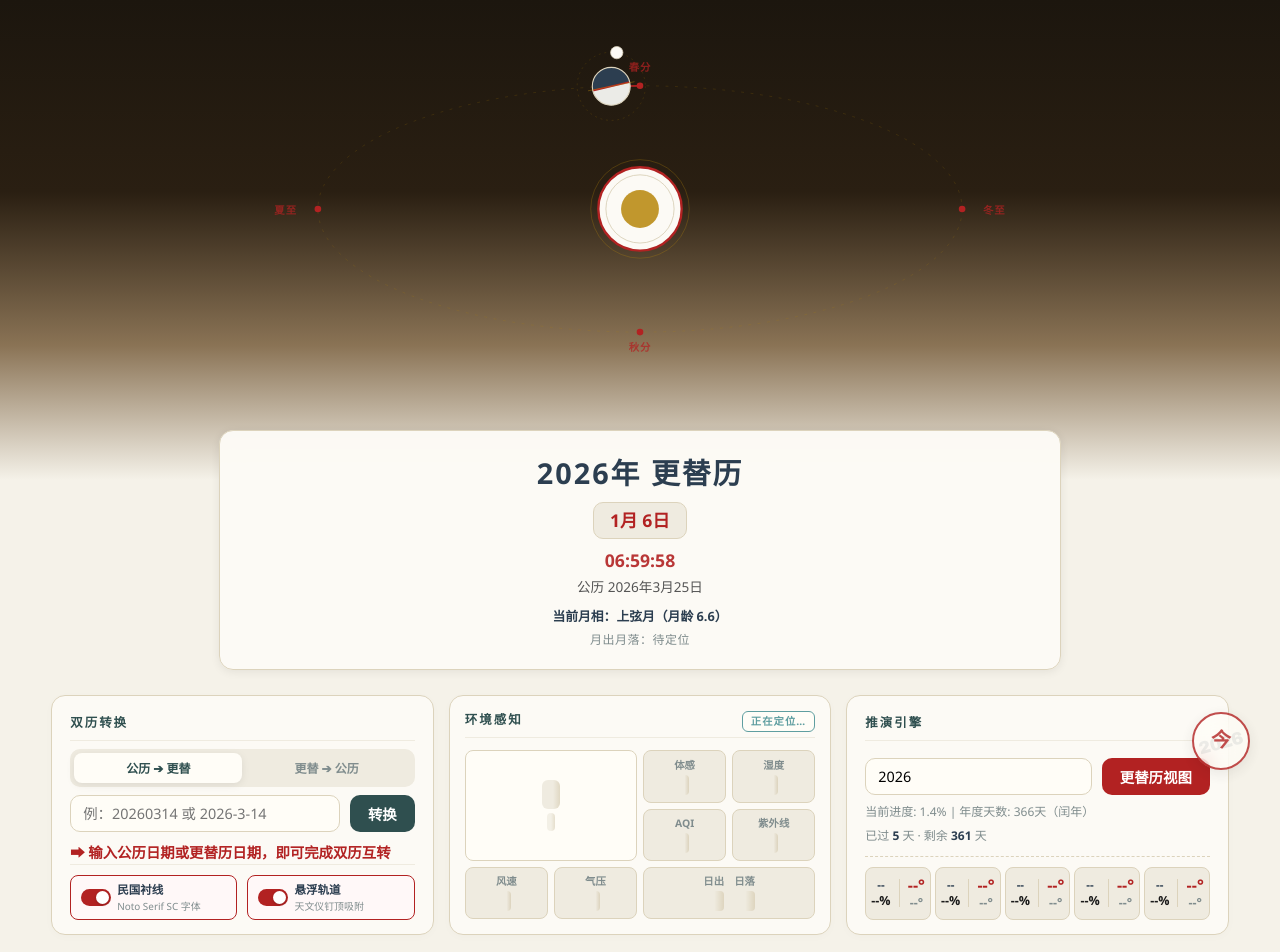
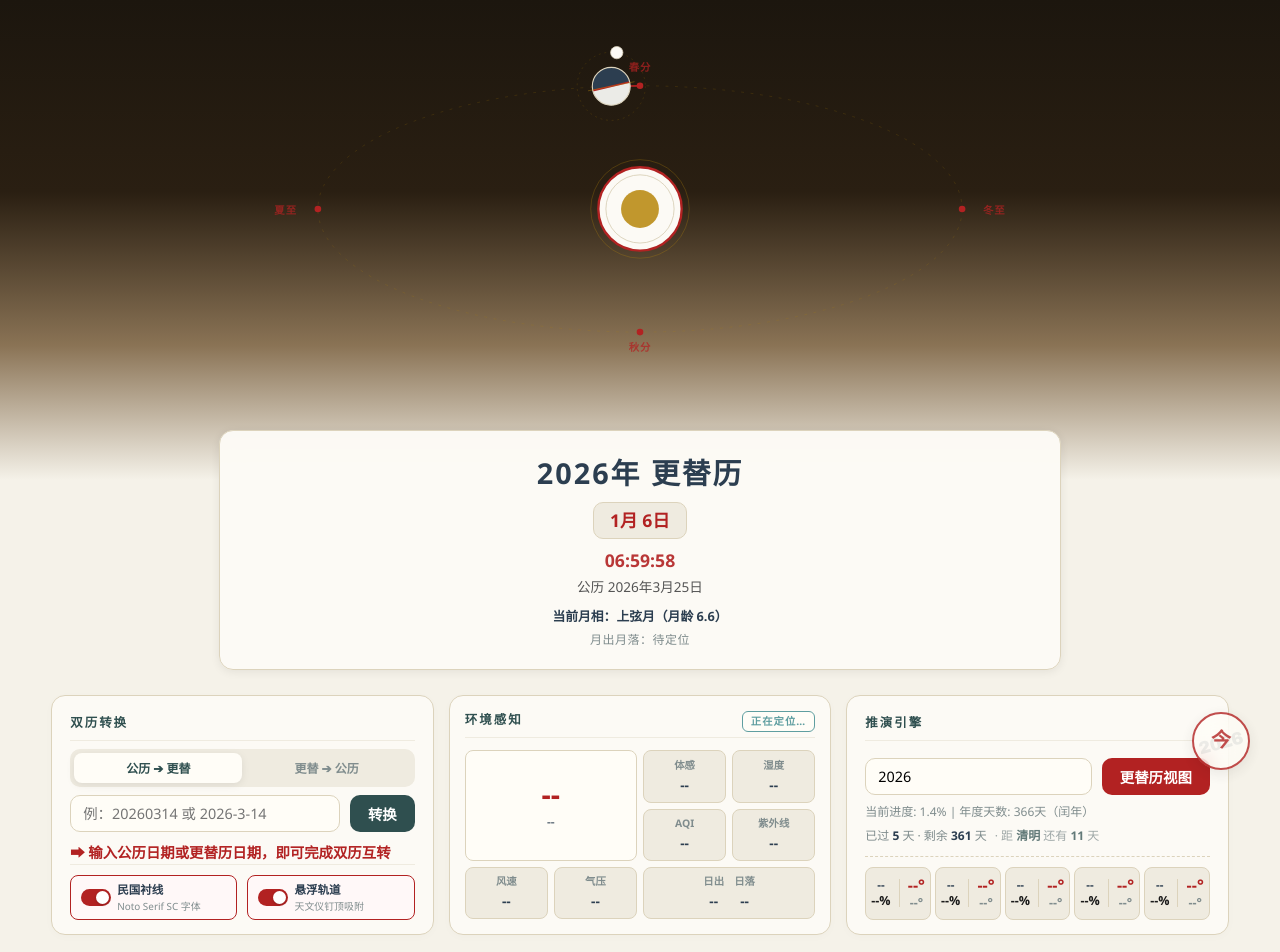
Before and after one commit to alaricpolum/calendar, a plain HTML site: page index.html in a window 1280 px wide. Shown: the top 952 px of the page. Drawn offline with Linux system fonts and the light colour scheme.

Commit message:
Update index.html

```diff
--- a/index.html
+++ b/index.html
@@ -173,11 +173,7 @@
 
     /* ── 天气卡 ──────────────────────────────────────────── */
     #seasonSyncTag { position: absolute; top: 15px; right: 15px; font-size: .65rem; padding: 2px 8px; letter-spacing: 1px; border-radius: 6px; border: 1px solid var(--border); color: var(--v-blue); background: #FFFDF7; font-weight: bold; white-space: nowrap; transition: opacity .3s; }
-    /* 天气加载中：数值格显示脉冲骨架屏 */
-    .weather-loading .w-val { color: transparent !important; background: linear-gradient(90deg, var(--muted) 25%, var(--border) 50%, var(--muted) 75%); background-size: 200% 100%; animation: skeleton-pulse 1.4s ease-in-out infinite; border-radius: 4px; }
-    .weather-loading .w-temp-big { color: transparent !important; background: linear-gradient(90deg, var(--muted) 25%, var(--border) 50%, var(--muted) 75%); background-size: 200% 100%; animation: skeleton-pulse 1.4s ease-in-out infinite; border-radius: 6px; }
-    .weather-loading .w-desc-main { color: transparent !important; background: linear-gradient(90deg, var(--muted) 25%, var(--border) 50%, var(--muted) 75%); background-size: 200% 100%; animation: skeleton-pulse 1.4s ease-in-out infinite; border-radius: 4px; }
-    @keyframes skeleton-pulse { 0% { background-position: 200% 0; } 100% { background-position: -200% 0; } }
+
     .weather-card  { overflow: hidden; padding: 15px; display: flex; flex-direction: column; }
     .weather-grid-main { display: grid; grid-template-columns: repeat(4,1fr); grid-template-rows: repeat(3,1fr); gap: 6px; flex: 1; }
     .w-item        { display: flex; flex-direction: column; justify-content: center; align-items: center; background: var(--muted); border-radius: 8px; padding: 2px; border: 1px solid var(--border); }
@@ -222,6 +218,7 @@
     /* outline 不参与盒模型，不撑高格子；outline-offset:-2px 向内收避免超出边界 */
     .cell.is-today { background: #FFFDF7 !important; outline: 2.5px solid var(--accent); outline-offset: -2px; box-shadow: 0 0 10px rgba(178,34,34,.2); z-index: 50; animation: pulse-today 2s infinite ease-in-out; }
     .cell.is-today .v-num  { color: var(--accent) !important; }
+    .cell.is-today:focus { outline: 2.5px solid var(--accent); outline-offset: -2px; box-shadow: 0 0 0 2px var(--accent), 0 0 10px rgba(178,34,34,.2); animation: none; }
     @keyframes pulse-today { 0% { box-shadow: 0 0 0 0 rgba(178,34,34,.5); } 70% { box-shadow: 0 0 0 6px rgba(178,34,34,0); } 100% { box-shadow: 0 0 0 0 rgba(178,34,34,0); } }
     @keyframes highlight-jump { 0% { box-shadow:0 0 0 0 rgba(47,79,79,.6); background:var(--muted); } 30% { box-shadow:0 0 0 6px rgba(47,79,79,.15); background:#e8f0e8; } 100% { box-shadow:0 0 0 0 rgba(47,79,79,0); background:transparent; } }
     .cell-highlight { animation: highlight-jump 1.8s ease-out forwards !important; }
@@ -248,6 +245,7 @@
     /* 春分节点 */
     @keyframes pulse-equinox { 0% { box-shadow:0 0 0 0 rgba(184,134,11,.9); } 70% { box-shadow:0 0 0 12px rgba(184,134,11,0); } 100% { box-shadow:0 0 0 0 rgba(184,134,11,0); } }
     .cell.is-equinox-today { background:#FFFDF7 !important; outline:2.5px solid #B8860B; outline-offset:-2px; animation:pulse-equinox 1.6s infinite ease-out !important; }
+    .cell.is-equinox-today:focus { outline:2.5px solid #B8860B; outline-offset:-2px; box-shadow: 0 0 0 2px #B8860B; animation: none; }
     .cell.is-equinox-today .v-num { color:#DF1B12 !important; }
     .equinox-rings { position:absolute; inset:0; z-index:0; pointer-events:none; overflow:hidden; border-radius:8px; }
     .equinox-yuan  { position:absolute; top:50%; left:50%; transform:translate(-50%,-50%); font-size:1.5rem; font-weight:900; color:#B8860B; opacity:.35; z-index:0; pointer-events:none; line-height:1; }
@@ -538,7 +536,7 @@
                 <button class="btn-act" id="btnRender" style="background:var(--accent);">更替历视图</button>
             </div>
             <p id="physInfo" style="font-size:.75rem;color:#7f8c8d;margin-top:8px;margin-bottom:0;">当前进度: --% | 年度天数: --天</p>
-            <p id="dayStatLine" style="font-size:.75rem;color:#7f8c8d;margin-top:6px;margin-bottom:0;flex:1;">已过 <span id="daysPassed" style="color:var(--primary);font-weight:700;">--</span> 天 · 剩余 <span id="daysLeft" style="color:var(--primary);font-weight:700;">--</span> 天</p>
+            <p id="dayStatLine" style="font-size:.75rem;color:#7f8c8d;margin-top:6px;margin-bottom:0;flex:1;">已过 <span id="daysPassed" style="color:var(--primary);font-weight:700;">--</span> 天 · 剩余 <span id="daysLeft" style="color:var(--primary);font-weight:700;">--</span> 天<span id="nextTermHint" style="margin-left:8px;opacity:.75;"></span></p>
             <hr style="border:none;border-top:1.5px dashed var(--border);margin:10px 0 10px;margin-top:auto;">
             <div id="forecastBrief" style="display:grid;grid-template-columns:repeat(5,minmax(0,1fr));gap:4px;">
                 <div class="fc-day"><div class="fc-left"><span class="fc-label">--</span><span class="fc-rain">--%</span></div><div class="fc-divider"></div><div class="fc-right"><span class="fc-max">--°</span><span class="fc-min">--°</span></div></div>
@@ -605,7 +603,7 @@ function initDOMCache() {
      'earthNode','daySide','terminatorLine','earthAxis','moonNode','moonVisualPhase',
      'solidOrbitPath','seasonSyncTag',
      'wTemp','wDesc','wAppTemp','wHumi','wAqi','wUvi','wWind','wPres','wRise','wSet',
-     'forecastBrief','daysPassed','daysLeft','yIn',
+     'forecastBrief','daysPassed','daysLeft','yIn','nextTermHint',
      'statusCard','calView','vHomeYearBg','heroSpace','heroPlaceholder',
      'tooltip','convIn','convOut','modeToggle'
     ].forEach(id => { DOM[id] = document.getElementById(id); });
@@ -977,14 +975,12 @@ async function updateWeather(lat, lon, cityName) {
         // AQI 由 fetchWaqi 独立维护，updateWeather 不覆盖已有值（避免闪烁）
         _weatherLastUpdate = new Date();
         _weatherOffline = false;
-        document.querySelector('.weather-card')?.classList.remove('weather-loading');
         _updateSeasonTagTime();
         _renderForecast(vd.days);
     } catch(e) {
         clearTimeout(tid);
         // 离线时：保留已有数据，仅在标签上标注"离线"+ 上次更新时间，不清空数值
         _weatherOffline = true;
-        document.querySelector('.weather-card')?.classList.remove('weather-loading');
         _updateSeasonTagTime();
         console.warn('[Weather]', e.message);
     }
@@ -1255,9 +1251,27 @@ function update() {
         DOM.physInfo.style.color='#7f8c8d';
 
         // 已过/剩余天数（复用上方已计算的 tEq/tNextEq/tTotal）
-        const passed = now < tEq ? 0 : now >= tNextEq ? tTotal : Math.min(tTotal, getDayDiff(tEq, now));
+        const _refDate = viewDateOverride || now;
+        const passed = _refDate < tEq ? 0 : _refDate >= tNextEq ? tTotal : Math.min(tTotal, getDayDiff(tEq, _refDate));
         DOM.daysPassed.innerText = passed;
         DOM.daysLeft.innerText   = Math.max(0, tTotal - passed);
+
+        // 节气倒计时：与观测模式联动
+        if (DOM.nextTermHint) {
+            const tTerms = _calcTermOffsets(targetY);
+            const termEntries = Object.entries(tTerms).map(([o, n]) => [+o, n]).sort((a, b) => a[0] - b[0]);
+            const nextEntry = termEntries.find(([o]) => o > passed);
+            if (nextEntry) {
+                const [nextOff, nextName] = nextEntry;
+                const daysTo = nextOff - passed;
+                const isMajor = ['春分','夏至','秋分','冬至'].includes(nextName);
+                const color = isMajor ? 'var(--accent)' : 'var(--v-blue)';
+                DOM.nextTermHint.innerHTML = `· 距 <span style="color:${color};font-weight:700;">${nextName}</span> 还有 <span style="color:${color};font-weight:700;">${daysTo}</span> 天`;
+            } else {
+                const daysToNextEq = getDayDiff(_refDate, tNextEq);
+                DOM.nextTermHint.innerHTML = `· 距 <span style="color:var(--accent);font-weight:700;">春分</span> 还有 <span style="color:var(--accent);font-weight:700;">${daysToNextEq}</span> 天`;
+            }
+        }
     }
 
     const vLabel = diffDays<364
@@ -1851,8 +1865,6 @@ window.addEventListener('DOMContentLoaded', () => {
     async function _doGeolocate() {
         DOM.seasonSyncTag.style.cursor='default';
         DOM.seasonSyncTag.innerText='正在定位…';
-        // 加载中：天气卡显示骨架屏
-        document.querySelector('.weather-card')?.classList.add('weather-loading');
         if (!navigator.geolocation) { _geoFallback(); return; }
         navigator.geolocation.getCurrentPosition(async pos=>{
             const {latitude:lat,longitude:lon}=pos.coords;
```
